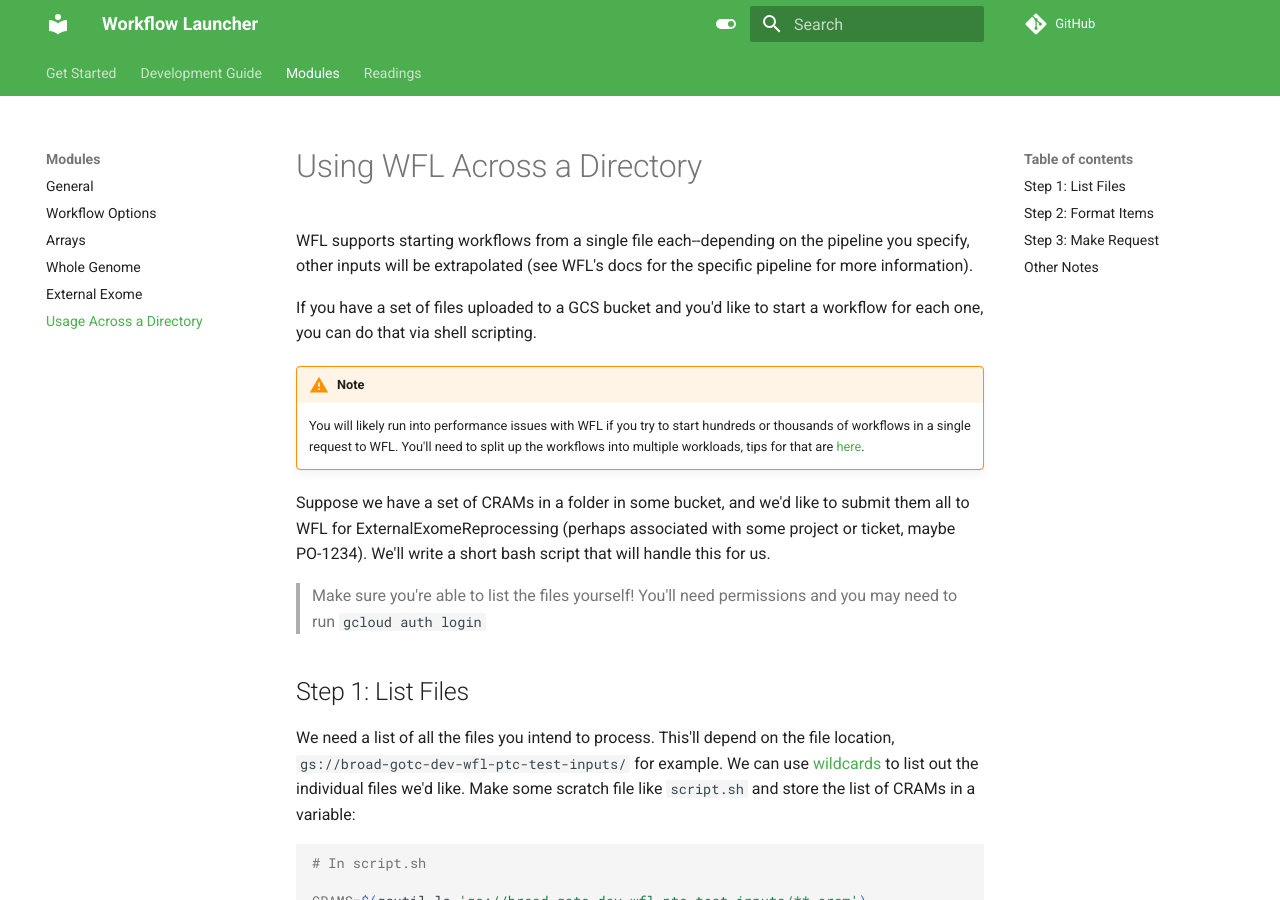
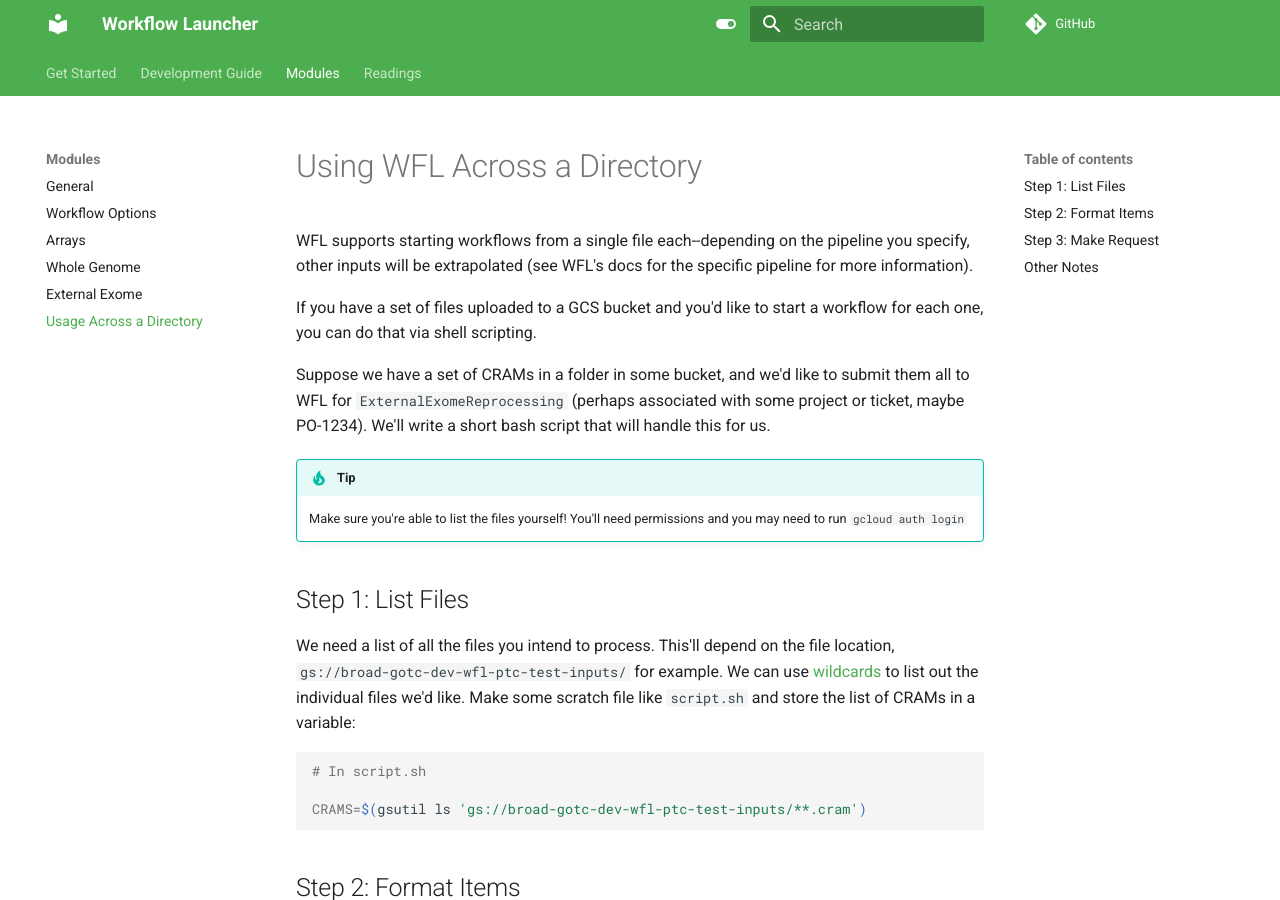
Before and after one commit to broadinstitute/wfl, an MkDocs documentation site: the page built from docs/md/modules-directory-usage.md, in a window 1280 px wide and 900 px high. Built offline with MkDocs 1.6.1 and Material for MkDocs 9.7.7, drawn with Linux system fonts in a browser that asks for light colours; comment, search, counter and statistics services are not loaded; some of the changed text lies outside the part shown.

Commit message:
[GH-1115] Update directory docs for wfl batching (#292)
* Update the note at the top.

* Update docs about curl-ing large content of data.

* Rename.

* Address comments.

````diff
--- a/docs/md/directory-usage.md
+++ b/docs/md/modules-directory-usage.md
@@ -7,19 +7,14 @@
 If you have a set of files uploaded to a GCS bucket and you'd like to start
 a workflow for each one, you can do that via shell scripting.
 
-!!! warning "Note"
-    You will likely run into performance issues with WFL if you try to start
-    hundreds or thousands of workflows in a single request to WFL. You'll need
-    to split up the workflows into multiple workloads, tips for that are
-    [here](#other-notes).
-
 Suppose we have a set of CRAMs in a folder in some bucket, and we'd like to
-submit them all to WFL for ExternalExomeReprocessing (perhaps associated with
+submit them all to WFL for `ExternalExomeReprocessing` (perhaps associated with
 some project or ticket, maybe PO-1234). We'll write a short bash script that
 will handle this for us.
 
-> Make sure you're able to list the files yourself! You'll need permissions
-> and you may need to run `gcloud auth login`
+!!! tip
+    Make sure you're able to list the files yourself! You'll need permissions
+    and you may need to run `gcloud auth login`
 
 ## Step 1: List Files
 
@@ -91,6 +86,22 @@
     -d "$REQUEST"
 ```
 
+!!! warning
+    Curl will complain if the `$REQUEST` here contains more than thousand
+    lines of data. Remember to dump the payload to a file such as
+    `payload.json` and let Curl read from that file instead in that case.
+    For example, the last step can be replaced by:
+
+    ```bash
+
+    echo "$REQUEST" >> "payload.json"
+
+    curl -X POST 'https://dev-wfl.gotc-dev.broadinstitute.org/api/v1/exec' \
+        -H "Authorization: Bearer $(gcloud auth print-access-token)" \
+        -H 'Content-Type: application/json' \
+        -d "@payload.json"
+    ```
+
 With this, the final result is something like the following:
 
 ```bash
--- a/docs/mkdocs.yml
+++ b/docs/mkdocs.yml
@@ -43,7 +43,7 @@
     - Arrays: modules-arrays.md
     - Whole Genome: modules-wgs.md
     - External Exome: modules-external-exome-reprocessing.md
-    - Usage Across a Directory: directory-usage.md
+    - Usage Across a Directory: modules-directory-usage.md
   - Readings:
     - WorkFlow Launcher's Role in Terra: terra.md
 
````
Also changed, not shown: other parts of docs/md/modules-directory-usage.md (+2 -1 lines).
